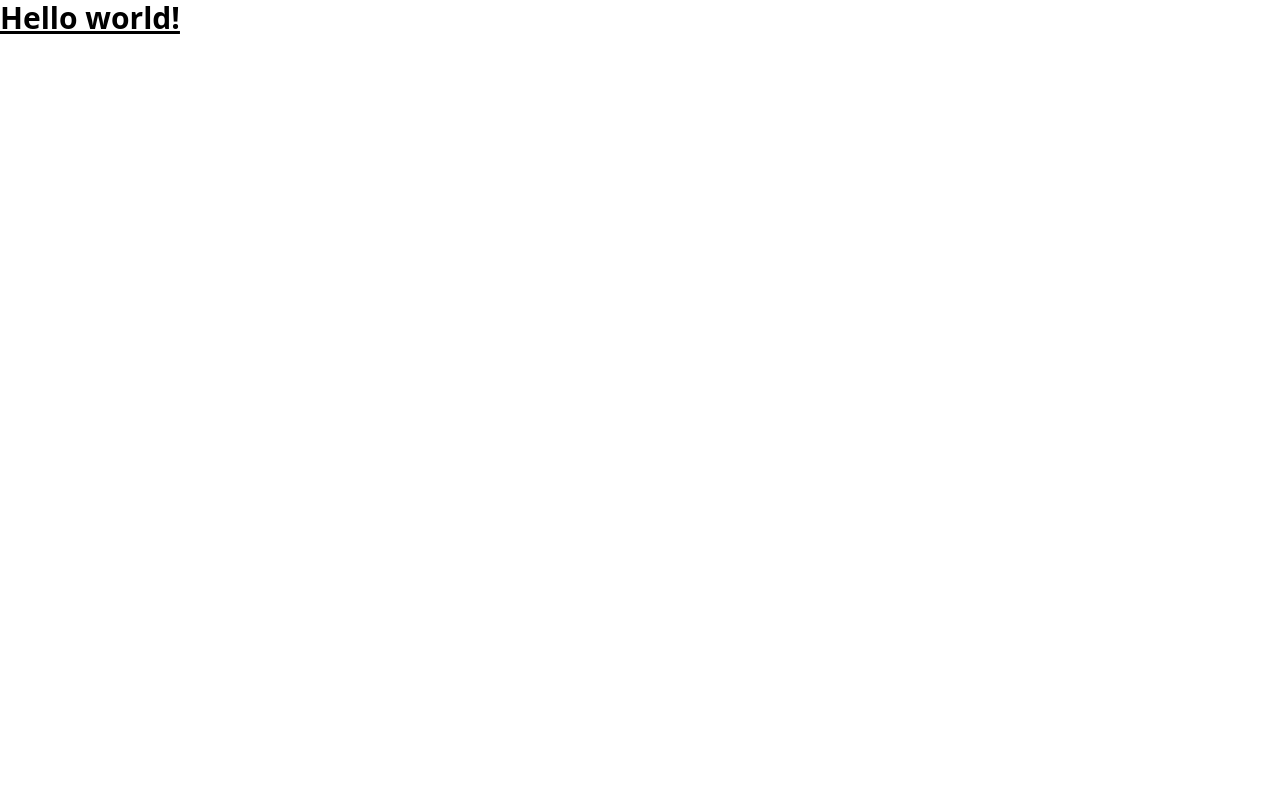
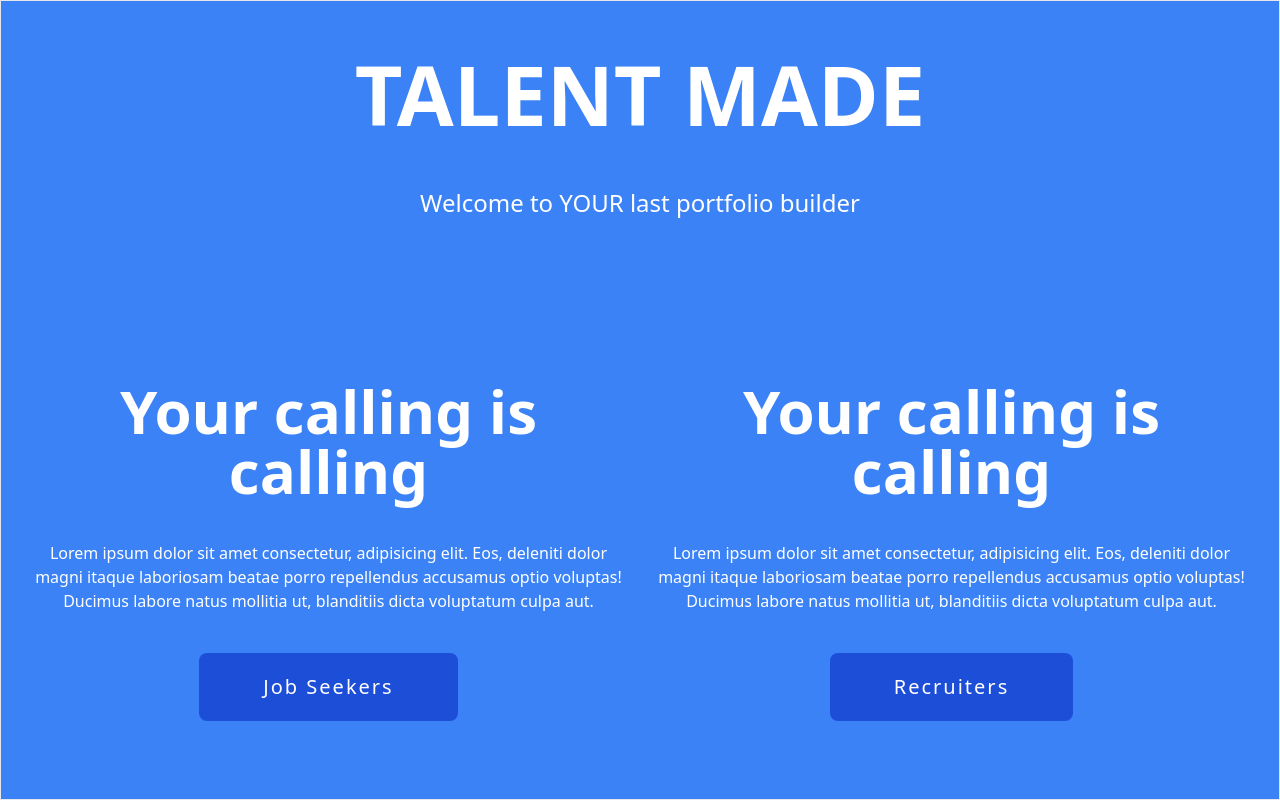
Before and after one commit to TalentMade/Talent-Made, a Next.js app: page / in a window 1280 px wide. Built offline with nearby package versions, Linux system fonts and the light colour scheme.

Commit message:
Initial Landing Page Markup

```diff
--- a/pages/index.tsx
+++ b/pages/index.tsx
@@ -1,11 +1,76 @@
+import { TextField } from '@mui/material'
 import Head from 'next/head'
 import Image from 'next/image'
 import styles from '../styles/Home.module.css'
+import landingStyle from '../styles/landingpage.module.css'
+import { motion } from 'framer-motion'
 
 export default function Home() {
   return (
-    <h1 className="text-3xl font-bold underline">
-      Hello world!
-    </h1>
+    <div className="h-screen">
+      <div className={`h-full border
+       p-8 flex flex-col
+       bg-blue-500
+       text-white drop-shadow-lg`} >
+        <motion.div
+
+          className='text-center mb-[10rem]'>
+          <motion.div
+            initial={{ y: -500, opacity: 0 }}
+            animate={{ y: 0, opacity: 1 }}
+            transition={{ duration: 0.5 }}
+          >
+            <h1 className='text-[5.16rem] font-bold pb-7 uppercase'>Talent Made</h1>
+          </motion.div>
+
+          <motion.div
+            initial={{ x: -500, opacity: 0 }}
+            animate={{ x: 0, opacity: 1 }}
+            transition={{ duration: 1 }}
+          >
+            <p className='text-[24px]'>Welcome to YOUR last portfolio builder</p>
+          </motion.div>
+
+        </motion.div>
+        <div className='text-center '>
+
+          <div className='flex justify-between gap-8'>
+            <motion.div
+              initial={{ opacity: 0 }}
+              animate={{ opacity: 1 }}
+              transition={{ duration: 1 }}
+              className="w-1/2">
+       <p className='text-6xl mb-10 font-bold'>Your calling is calling</p>
+<p className='mb-10'>Lorem ipsum dolor sit amet consectetur, adipisicing elit. Eos, deleniti dolor magni itaque laboriosam beatae porro repellendus accusamus optio voluptas! Ducimus labore natus mollitia ut, blanditiis dicta voluptatum culpa aut.</p>
+              <motion.button
+                transition={{ duration: 0.4 }}
+                whileHover={{ scale: 1.1 }}
+                className='bg-blue-700 px-16 text-xl py-5 rounded-lg text-white tracking-widest'>Job Seekers
+              </motion.button>
+            </motion.div>
+
+
+            <motion.div
+              initial={{ opacity: 0 }}
+              animate={{ opacity: 1 }}
+              transition={{ duration: 1 }}
+              className="w-1/2">
+         <p className='text-6xl mb-10 font-bold'>Your calling is calling</p>
+<p className='mb-10'>Lorem ipsum dolor sit amet consectetur, adipisicing elit. Eos, deleniti dolor magni itaque laboriosam beatae porro repellendus accusamus optio voluptas! Ducimus labore natus mollitia ut, blanditiis dicta voluptatum culpa aut.</p>
+              <motion.button
+                transition={{ duration: 0.4 }}
+                whileHover={{ scale: 1.1 }}
+                className='bg-blue-700 px-16 text-xl py-5 rounded-lg text-white tracking-widest'>Recruiters
+              </motion.button>
+            </motion.div>
+
+          </div>
+        </div>
+
+      </div>
+
+
+    </div>
+
   )
 }
--- a/styles/Home.module.css
+++ b/styles/Home.module.css
@@ -108,6 +108,7 @@
   margin-left: 0.5rem;
 }
 
+
 @media (max-width: 600px) {
   .grid {
     width: 100%;
--- /dev/null
+++ b/styles/landingpage.module.css
@@ -0,0 +1,6 @@
+.landingbgimg{
+    background-image: url('https://images.unsplash.com/photo-1456406644174-8ddd4cd52a06?ixlib=rb-4.0.3&ixid=MnwxMjA3fDB8MHxwaG90by1wYWdlfHx8fGVufDB8fHx8&auto=format&fit=crop&w=1736&q=80');
+    background-repeat: no-repeat;
+    background-size: cover;
+    background-position: center;
+}
--- a/tailwind.config.js
+++ b/tailwind.config.js
@@ -5,7 +5,11 @@ module.exports = {
     "./components/**/*.{js,ts,jsx,tsx}",
   ],
   theme: {
-    extend: {},
+    extend: {
+      backgroundImage: {
+        'landingpageimg': "url('https://media.istockphoto.com/id/1282730177/photo/human-resource-manager-looking-at-many-different-cv-resume.jpg?s=1024x1024&w=is&k=20&c=hvj3MoqnyrkKDAlsQ_J7ESx3LWKQVNau1lD47qek91E=')"
+      }
+    },
   },
   plugins: [],
 }
```
Also changed, not shown: 1 other file (tests, documents, lock files or other folders).
